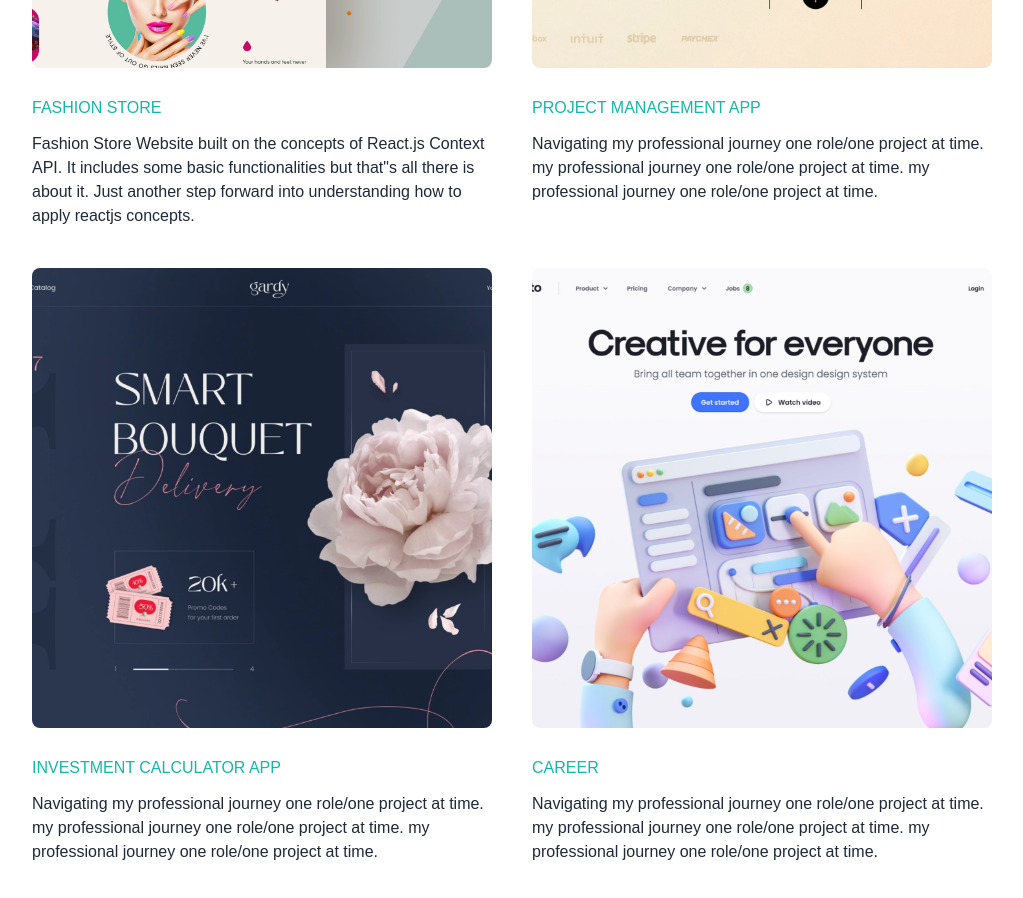
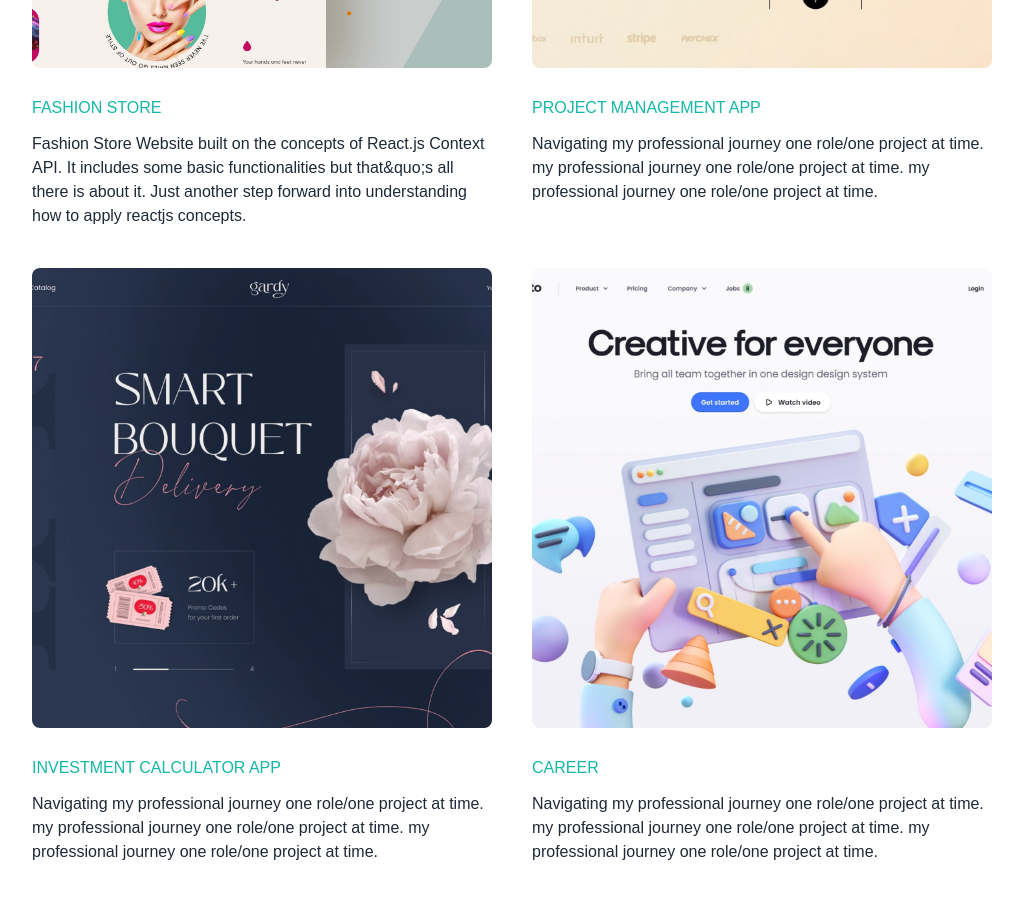
Before and after one commit to moses0x/Portfolio, a Next.js app: page / in a window 1280 px wide. Shown: the part 3020-3918 px from the top of the page, without its empty margins (128-1151 px from the left). Built offline with nearby package versions, Linux system fonts and the light colour scheme.

Commit message:
Update index.jsx

```diff
--- a/pages/index.jsx
+++ b/pages/index.jsx
@@ -216,7 +216,7 @@ export default function Home() {
               </a>
               <h4 className="text-md py-3 mt-4 text-teal-500 uppercase "><a href="https://github.com/moses0x/Fashion-Store">Fashion Store</a></h4>
               <p className="text-md leading-6 text-gray-800 dark:text-gray-200">
-                 Fashion Store Website built on the concepts of React.js Context API. It includes some basic functionalities but that"s all there is about it. Just another step forward into understanding how to apply reactjs concepts.
+                 Fashion Store Website built on the concepts of React.js Context API. It includes some basic functionalities but that&quo;s all there is about it. Just another step forward into understanding how to apply reactjs concepts.
               </p>
             </div>
             <div className="basis-1/3 flex-1">
```
